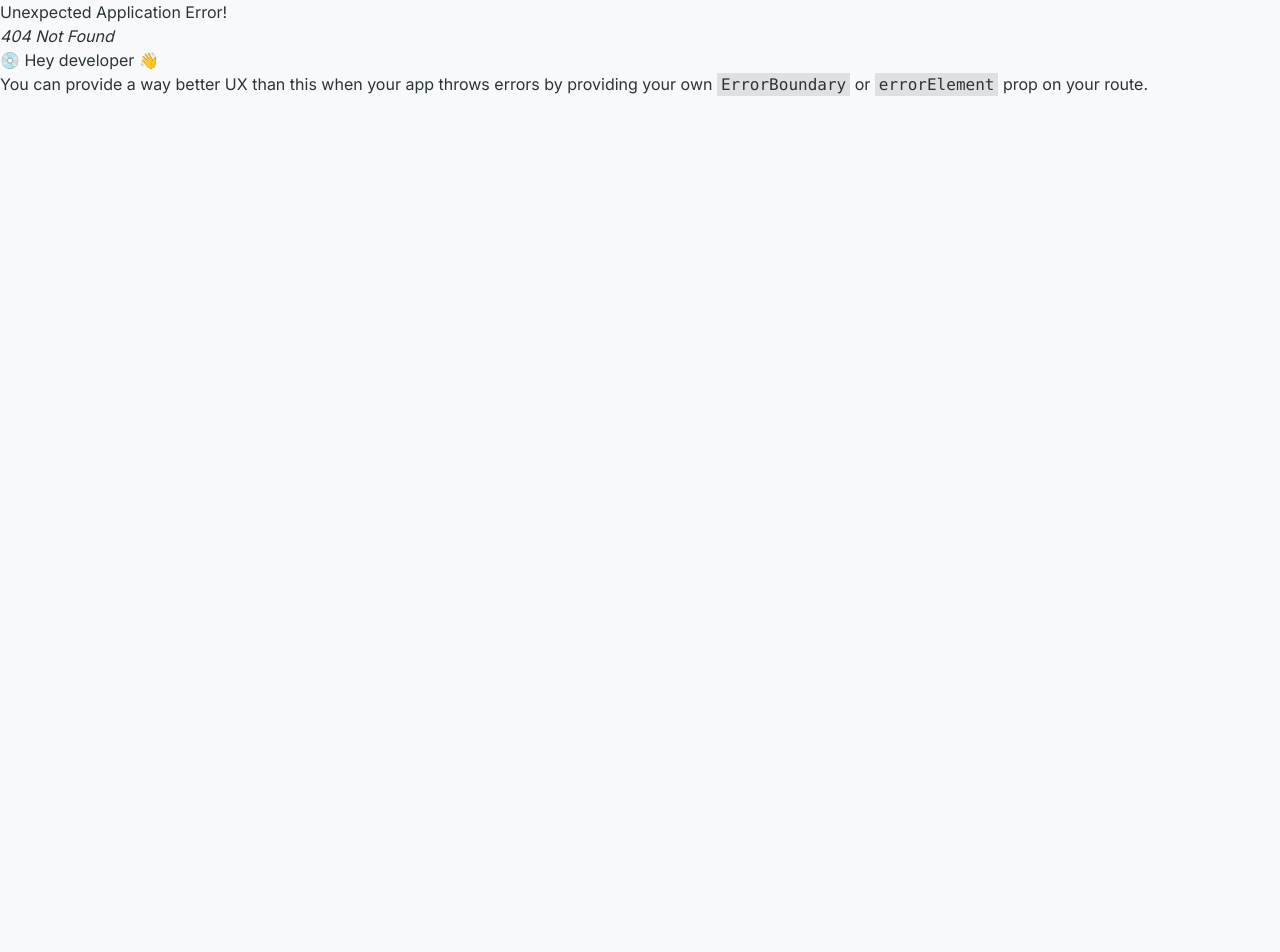
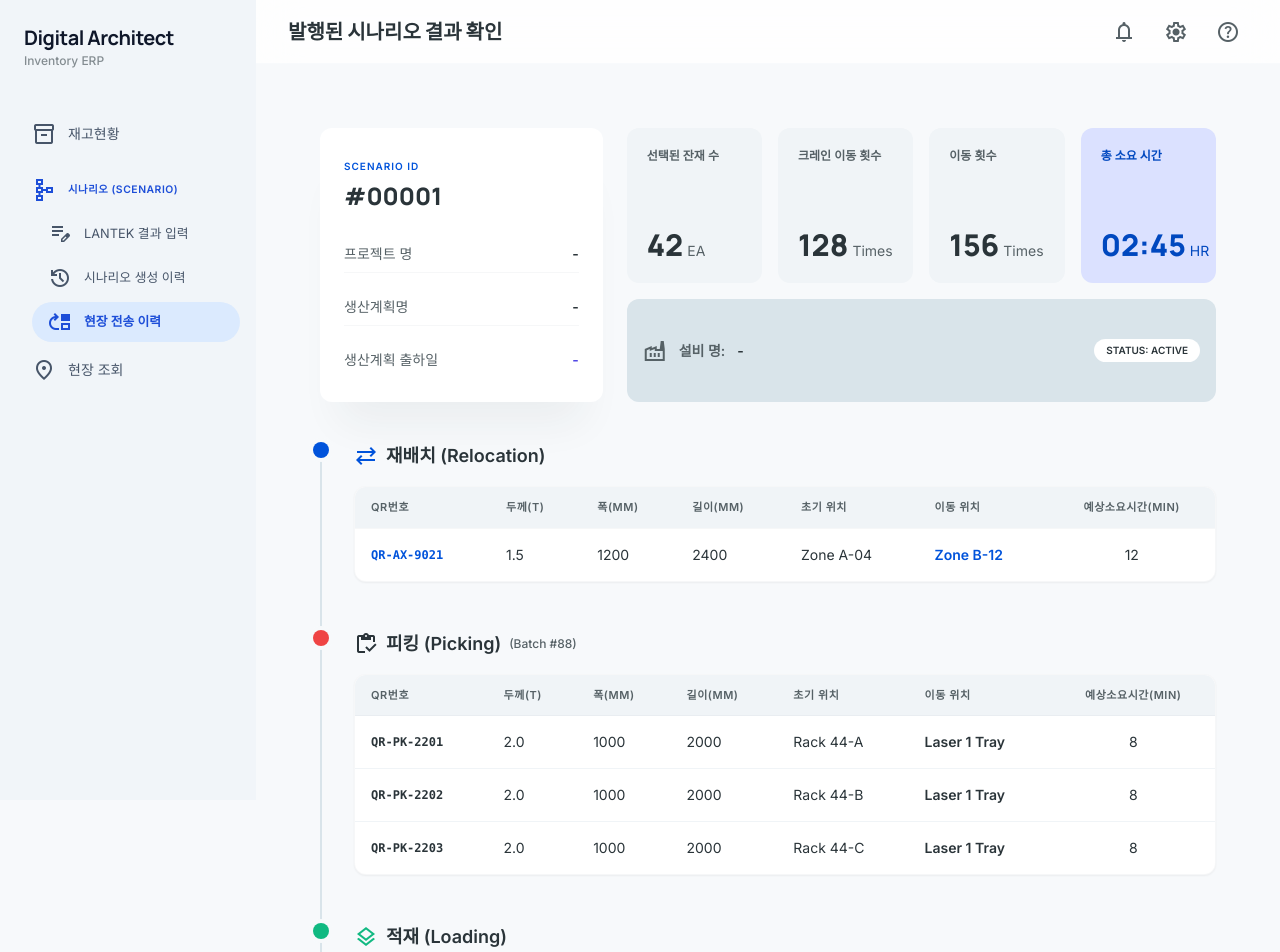
Before and after one commit to 2026CapstoneProject/steel-wip-frontend, a React (Vite) app: page /office/scenario/releasehistory/detail in a window 1280 px wide. Before the commit this address had no page. Shown: the top 952 px of the page. Before the commit the page ends 800 px from the top, so only its background shows below. Built offline with nearby package versions, Linux system fonts and the light colour scheme.

Commit message:
SY2026-56-MakeDetailPage

```diff
--- /dev/null
+++ b/src/pages/office/Web_ScenarioReleaseHistoryPage/Web_ScenarioDetailHistoryPage.jsx
@@ -0,0 +1,223 @@
+import { useState } from "react";
+import { useNavigate } from "react-router-dom";
+
+import Web_AppLayout from "../../../components/common/Web_AppLayout/Web_AppLayout";
+import Web_ScenarioSummaryPanel from "../../../components/office/Web_ScenarioSummaryPanel/Web_ScenarioSummaryPanel";
+import Web_ScenarioMetricCards from "../../../components/office/Web_ScenarioMetricCards/Web_ScenarioMetricCards";
+import Web_ScenarioTimelineSection from "../../../components/office/Web_ScenarioTimelineSection/Web_ScenarioTimelineSection";
+
+import Web_ScenarioGoBackModal from "../../../components/modal/Web_ScenarioGoBackModal/Web_ScenarioGoBackModal";
+import Web_ScenarioAddModal from "../../../components/modal/Web_ScenarioAddModal/Web_ScenarioAddModal";
+import Web_ScenarioSendModal from "../../../components/modal/Web_ScenarioSendModal/Web_ScenarioSendModal";
+
+import {
+  clearScenarioLantekCache,
+  getScenarioLantekCache,
+  setScenarioLantekCache,
+} from "../../../utils/Web/lantekCache";
+
+export default function Web_ScenarioResultPage() {
+  const navigate = useNavigate();
+
+  const [isGoBackModalOpen, setIsGoBackModalOpen] = useState(false);
+  const [isAddModalOpen, setIsAddModalOpen] = useState(false);
+  const [isSendModalOpen, setIsSendModalOpen] = useState(false);
+  const cachedData = getScenarioLantekCache();
+  const cachedProjectInfo = cachedData?.projectInfo ?? {};
+
+  const scenarioSummary = {
+    scenarioId: "#00001",
+    projectName: cachedProjectInfo.projectName || "-",
+    productionPlanName: cachedProjectInfo.productionPlanName || "-",
+    shipmentDate: cachedProjectInfo.shipmentDate || "-",
+    equipmentName: cachedProjectInfo.equipmentName || "-",
+    status: "ACTIVE",
+  };
+
+  const metrics = [
+    { label: "선택된 잔재 수", value: "42", unit: "EA" },
+    { label: "크레인 이동 횟수", value: "128", unit: "Times" },
+    { label: "이동 횟수", value: "156", unit: "Times" },
+    { label: "총 소요 시간", value: "02:45", unit: "HR", highlight: true },
+  ];
+
+  const timelineItems = [
+    {
+      id: 1,
+      type: "재배치 (Relocation)",
+      icon: "sync_alt",
+      colorClass: "bg-primary ring-surface",
+      iconColorClass: "text-primary",
+      rows: [
+        {
+          qrNumber: "QR-AX-9021",
+          thickness: "1.5",
+          width: "1200",
+          length: "2400",
+          from: "Zone A-04",
+          to: "Zone B-12",
+          estimatedTime: "12",
+        },
+      ],
+    },
+    {
+      id: 2,
+      type: "피킹 (Picking)",
+      subLabel: "(Batch #88)",
+      icon: "inventory",
+      colorClass: "bg-red-500 ring-surface",
+      iconColorClass: "text-secondary",
+      rows: [
+        {
+          qrNumber: "QR-PK-2201",
+          thickness: "2.0",
+          width: "1000",
+          length: "2000",
+          from: "Rack 44-A",
+          to: "Laser 1 Tray",
+          estimatedTime: "8",
+        },
+        {
+          qrNumber: "QR-PK-2202",
+          thickness: "2.0",
+          width: "1000",
+          length: "2000",
+          from: "Rack 44-B",
+          to: "Laser 1 Tray",
+          estimatedTime: "8",
+        },
+        {
+          qrNumber: "QR-PK-2203",
+          thickness: "2.0",
+          width: "1000",
+          length: "2000",
+          from: "Rack 44-C",
+          to: "Laser 1 Tray",
+          estimatedTime: "8",
+        },
+      ],
+    },
+    {
+      id: 3,
+      type: "적재 (Loading)",
+      icon: "layers",
+      colorClass: "bg-emerald-500 ring-surface",
+      iconColorClass: "text-emerald-500",
+      rows: [
+        {
+          qrNumber: "QR-LD-5001",
+          thickness: "3.0",
+          width: "1500",
+          length: "3000",
+          from: "Loading Bay 2",
+          to: "Storage C-01",
+          estimatedTime: "20",
+        },
+      ],
+    },
+  ];
+
+  const handleCloseGoBackModal = () => {
+    setIsGoBackModalOpen(false);
+  };
+
+  const handleCloseAddModal = () => {
+    setIsAddModalOpen(false);
+  };
+
+  const handleCloseSendModal = () => {
+    setIsSendModalOpen(false);
+  };
+
+  const handleGoBackNo = () => {
+    clearScenarioLantekCache();
+    setIsGoBackModalOpen(false);
+    navigate("/office/scenario/input");
+  };
+
+  const handleGoBackYes = () => {
+    const existingCache = getScenarioLantekCache();
+
+    if (existingCache) {
+      setScenarioLantekCache(existingCache);
+    }
+
+    setIsGoBackModalOpen(false);
+    navigate("/office/scenario/input");
+  };
+
+  const handleAddConfirm = () => {
+    setIsAddModalOpen(false);
+    navigate("/office/scenario/creationhistory");
+  };
+
+  const handleSendConfirm = () => {
+    const releaseHistoryItem = {
+      id: `release-${Date.now()}`,
+      projectName: scenarioSummary.projectName,
+      projectDeadline: scenarioSummary.shipmentDate,
+      status: "in-progress",
+      statusLabel: "In Progress",
+      statusDescription: "진행 중",
+      rows: [
+        {
+          id: `row-${Date.now()}`,
+          productionPlanName: scenarioSummary.productionPlanName,
+          shipmentDate: scenarioSummary.shipmentDate,
+          releaseDate: new Date().toISOString().slice(0, 10),
+          materialCount: Number(metrics[0]?.value || 0),
+        },
+      ],
+    };
+
+    setIsSendModalOpen(false);
+
+    navigate("/office/scenario/releasehistory", {
+      state: {
+        releasedScenario: releaseHistoryItem,
+      },
+    });
+  };
+
+  return (
+    <Web_AppLayout pageTitle="발행된 시나리오 결과 확인">
+      <div className="px-8 pt-8 pb-12">
+        <div className="mb-10 grid grid-cols-12 gap-6">
+          <Web_ScenarioSummaryPanel summary={scenarioSummary} />
+          <Web_ScenarioMetricCards
+            metrics={metrics}
+            equipmentName={scenarioSummary.equipmentName}
+            status={scenarioSummary.status}
+          />
+        </div>
+
+        <Web_ScenarioTimelineSection items={timelineItems} />
+      </div>
+
+      {isGoBackModalOpen && (
+        <Web_ScenarioGoBackModal
+          onClose={handleCloseGoBackModal}
+          onCancel={handleCloseGoBackModal}
+          onNo={handleGoBackNo}
+          onConfirm={handleGoBackYes}
+        />
+      )}
+
+      {isAddModalOpen && (
+        <Web_ScenarioAddModal
+          onClose={handleCloseAddModal}
+          onCancel={handleCloseAddModal}
+          onConfirm={handleAddConfirm}
+        />
+      )}
+
+      {isSendModalOpen && (
+        <Web_ScenarioSendModal
+          onClose={handleCloseSendModal}
+          onCancel={handleCloseSendModal}
+          onConfirm={handleSendConfirm}
+        />
+      )}
+    </Web_AppLayout>
+  );
+}
--- a/src/pages/office/Web_ScenarioReleaseHistoryPage/Web_ScenarioReleaseHistoryPage.jsx
+++ b/src/pages/office/Web_ScenarioReleaseHistoryPage/Web_ScenarioReleaseHistoryPage.jsx
@@ -1,5 +1,5 @@
 import { useMemo, useState } from "react";
-import { useLocation } from "react-router-dom";
+import { useLocation, useNavigate } from "react-router-dom";
 
 import Web_AppLayout from "../../../components/common/Web_AppLayout/Web_AppLayout";
 import {
@@ -187,7 +187,12 @@ function DateRangeInput({
   );
 }
 
-function ScenarioReleaseProjectAccordion({ project, isOpen, onToggle }) {
+function ScenarioReleaseProjectAccordion({
+  project,
+  isOpen,
+  onToggle,
+  onViewScenario,
+}) {
   return (
     <div className="overflow-hidden rounded-xl bg-surface-container-lowest shadow-sm">
       <button
@@ -266,7 +271,7 @@ function ScenarioReleaseProjectAccordion({ project, isOpen, onToggle }) {
               </thead>
 
               <tbody className="divide-y divide-surface-container">
-                {project.rows.map((row, index) => (
+                {(project.rows ?? []).map((row, index) => (
                   <tr
                     key={row.id}
                     className="transition-colors hover:bg-surface-container-low/30"
@@ -289,6 +294,7 @@ function ScenarioReleaseProjectAccordion({ project, isOpen, onToggle }) {
                     <td className="px-6 py-4 text-center">
                       <button
                         type="button"
+                        onClick={() => onViewScenario(project, row)}
                         className="inline-flex items-center gap-1 rounded-xl border border-primary/20 bg-surface-container-lowest px-4 py-2 text-sm font-bold text-primary transition-all duration-300 hover:bg-surface-container-low hover:shadow-sm"
                       >
                         <span className="material-symbols-outlined text-[18px]">
@@ -310,6 +316,7 @@ function ScenarioReleaseProjectAccordion({ project, isOpen, onToggle }) {
 
 export default function Web_ScenarioReleaseHistoryPage() {
   const location = useLocation();
+  const navigate = useNavigate();
   const releasedScenario = location.state?.releasedScenario ?? null;
 
   const [filters, setFilters] = useState(() => ({
@@ -413,6 +420,22 @@ export default function Web_ScenarioReleaseHistoryPage() {
     clearScenarioReleaseHistoryFilters();
   };
 
+  const handleViewScenario = (project, row) => {
+    navigate("/office/scenario/releasehistory/detail", {
+      state: {
+        projectInfo: {
+          scenarioId: row.id || "-",
+          projectName: project.projectName || "-",
+          productionPlanName: row.productionPlanName || "-",
+          shipmentDate: row.shipmentDate || "-",
+          equipmentName: "-",
+          statusLabel: project.statusLabel || "-",
+          status: project.status || "-",
+        },
+      },
+    });
+  };
+
   return (
     <Web_AppLayout pageTitle="현장 전송 이력">
       <div className="px-8 pb-12 pt-8">
@@ -497,6 +520,7 @@ export default function Web_ScenarioReleaseHistoryPage() {
                 project={project}
                 isOpen={Boolean(openProjectMap[project.id])}
                 onToggle={handleToggleProject}
+                onViewScenario={handleViewScenario}
               />
             ))
           ) : (
--- a/src/router/Web_index.jsx
+++ b/src/router/Web_index.jsx
@@ -9,6 +9,7 @@ import ScenarioPage from "../pages/office/ScenarioPage/ScenarioPage";
 import Web_ScenarioResultPage from "../pages/office/Web_ScenarioResultPage/Web_ScenarioResultPage";
 import Web_ScenarioCreationHistoryPage from "../pages/office/Web_ScenarioCreationHistoryPage/Web_ScenarioCreationHistoryPage";
 import Web_ScenarioReleaseHistoryPage from "../pages/office/Web_ScenarioReleaseHistoryPage/Web_ScenarioReleaseHistoryPage";
+import Web_ScenarioDetailHisotryPage from "../pages/office/Web_ScenarioReleaseHistoryPage/Web_ScenarioDetailHistoryPage";
 
 const webRoutes = [
   {
@@ -26,6 +27,10 @@ const webRoutes = [
         path: "scenario/releasehistory",
         element: <Web_ScenarioReleaseHistoryPage />,
       },
+      {
+        path: "scenario/releasehistory/detail",
+        element: <Web_ScenarioDetailHisotryPage />,
+      },
       { path: "work-order", element: <WorkOrderPage /> },
       { path: "scenario", element: <ScenarioPage /> },
     ],
```
